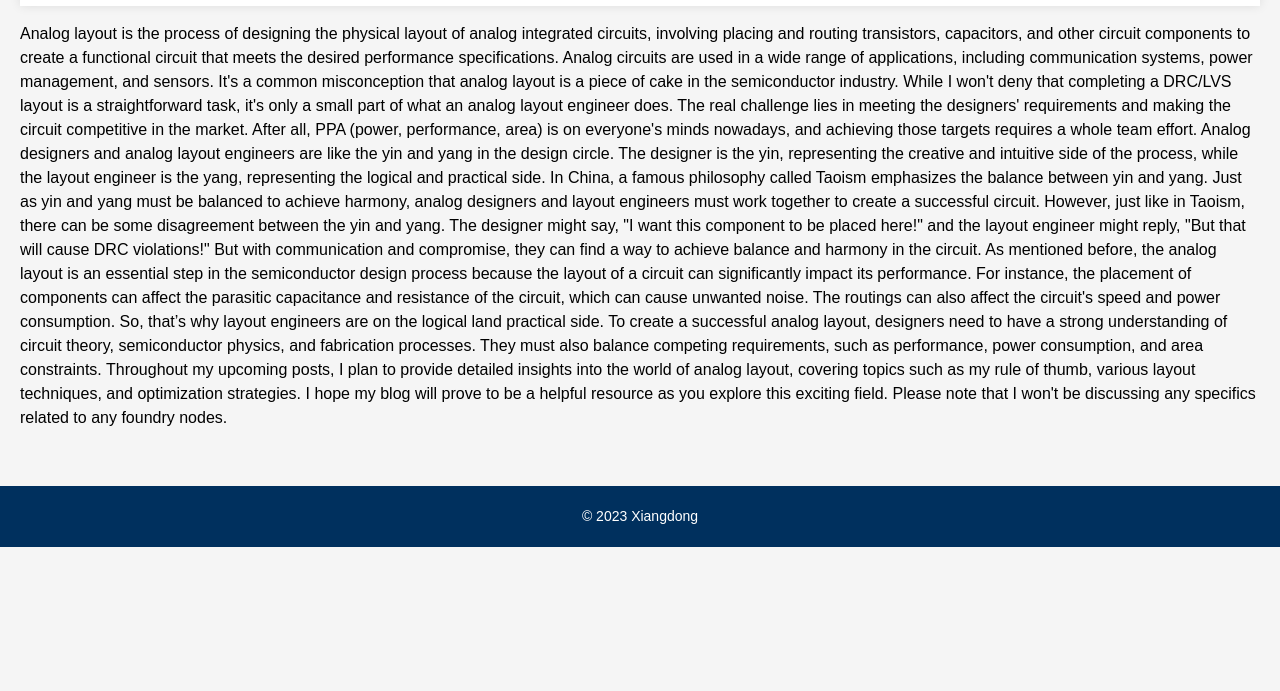
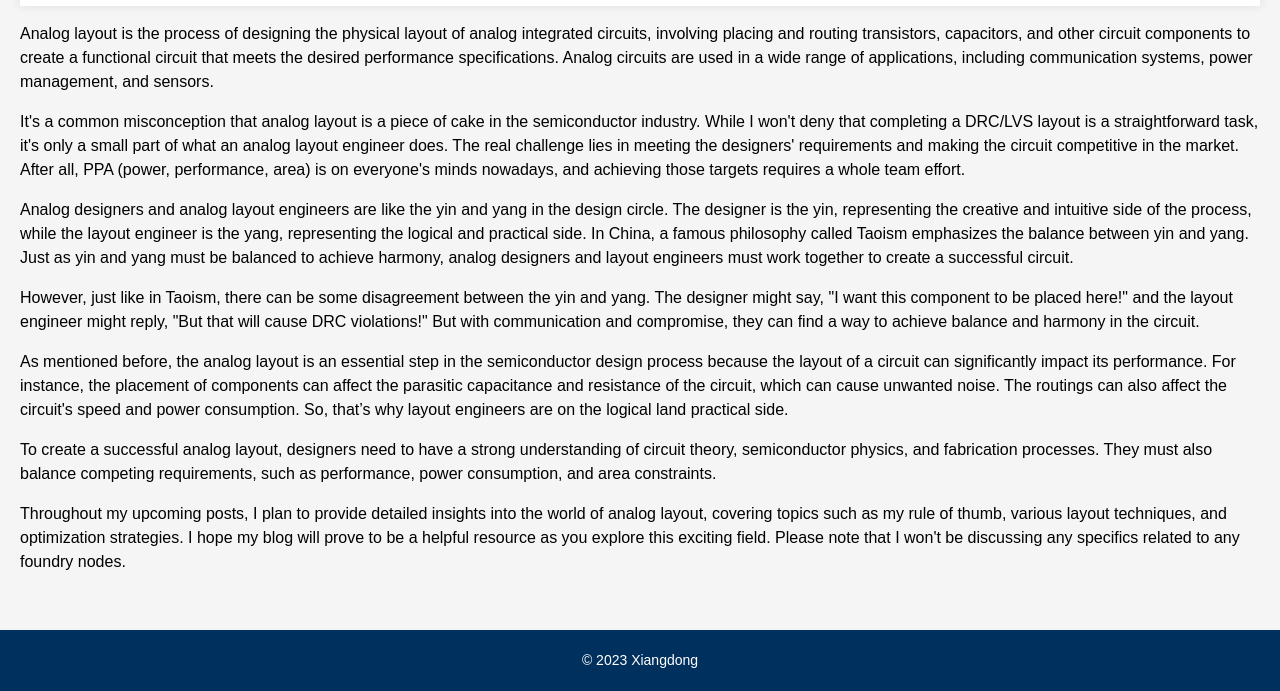
Before and after one commit to jxd1207/blog, a plain HTML site: page index.html in a window 1280 px wide. Shown: the part 197-888 px from the top of the page. Before the commit the page ends 800 px from the top, so only its background shows below. Drawn offline with Linux system fonts and the light colour scheme.

Commit message:
Update index.html

```diff
--- a/index.html
+++ b/index.html
@@ -24,20 +24,20 @@
                 <p class="post-meta">Posted on April 22, 2023 by Xiangdong Jia</p>
             </header>
             <div class="post-content">
-                <p>Analog layout is the process of designing the physical layout of analog integrated circuits, involving placing and routing transistors, capacitors, and other circuit components to create a functional circuit that meets the desired performance specifications. Analog circuits are used in a wide range of applications, including communication systems, power management, and sensors.
+                <p>Analog layout is the process of designing the physical layout of analog integrated circuits, involving placing and routing transistors, capacitors, and other circuit components to create a functional circuit that meets the desired performance specifications. Analog circuits are used in a wide range of applications, including communication systems, power management, and sensors. </p>
 
-                    It's a common misconception that analog layout is a piece of cake in the semiconductor industry. While I won't deny that completing a DRC/LVS layout is a straightforward task, it's only a small part of what an analog layout engineer does. The real challenge lies in meeting the designers' requirements and making the circuit competitive in the market. After all, PPA (power, performance, area) is on everyone's minds nowadays, and achieving those targets requires a whole team effort.
+                <p>It's a common misconception that analog layout is a piece of cake in the semiconductor industry. While I won't deny that completing a DRC/LVS layout is a straightforward task, it's only a small part of what an analog layout engineer does. The real challenge lies in meeting the designers' requirements and making the circuit competitive in the market. After all, PPA (power, performance, area) is on everyone's minds nowadays, and achieving those targets requires a whole team effort.</p>
 
-                    Analog designers and analog layout engineers are like the yin and yang in the design circle. The designer is the yin, representing the creative and intuitive side of the process, while the layout engineer is the yang, representing the logical and practical side. In China, a famous philosophy called Taoism emphasizes the balance between yin and yang. Just as yin and yang must be balanced to achieve harmony, analog designers and layout engineers must work together to create a successful circuit.
+                <p>Analog designers and analog layout engineers are like the yin and yang in the design circle. The designer is the yin, representing the creative and intuitive side of the process, while the layout engineer is the yang, representing the logical and practical side. In China, a famous philosophy called Taoism emphasizes the balance between yin and yang. Just as yin and yang must be balanced to achieve harmony, analog designers and layout engineers must work together to create a successful circuit.</p>
 
-                    However, just like in Taoism, there can be some disagreement between the yin and yang. The designer might say, "I want this component to be placed here!" and the layout engineer might reply, "But that will cause DRC violations!" But with communication and compromise, they can find a way to achieve balance and harmony in the circuit.
+                <p>However, just like in Taoism, there can be some disagreement between the yin and yang. The designer might say, "I want this component to be placed here!" and the layout engineer might reply, "But that will cause DRC violations!" But with communication and compromise, they can find a way to achieve balance and harmony in the circuit.</p>
 
-                    As mentioned before, the analog layout is an essential step in the semiconductor design process because the layout of a circuit can significantly impact its performance. For instance, the placement of components can affect the parasitic capacitance and resistance of the circuit, which can cause unwanted noise. The routings can also affect the circuit's speed and power consumption. So,  that’s why layout engineers are on the logical land practical side.
+                <p>As mentioned before, the analog layout is an essential step in the semiconductor design process because the layout of a circuit can significantly impact its performance. For instance, the placement of components can affect the parasitic capacitance and resistance of the circuit, which can cause unwanted noise. The routings can also affect the circuit's speed and power consumption. So,  that’s why layout engineers are on the logical land practical side.</p>
 
-                    To create a successful analog layout, designers need to have a strong understanding of circuit theory, semiconductor physics, and fabrication processes. They must also balance competing requirements, such as performance, power consumption, and area constraints.
+                <p>To create a successful analog layout, designers need to have a strong understanding of circuit theory, semiconductor physics, and fabrication processes. They must also balance competing requirements, such as performance, power consumption, and area constraints.</p>
 
-                    Throughout my upcoming posts, I plan to provide detailed insights into the world of analog layout, covering topics such as my rule of thumb, various layout techniques, and optimization strategies. I hope my blog will prove to be a helpful resource as you explore this exciting field. Please note that I won't be discussing any specifics related to any foundry nodes.
-</p>
+                <p>Throughout my upcoming posts, I plan to provide detailed insights into the world of analog layout, covering topics such as my rule of thumb, various layout techniques, and optimization strategies. I hope my blog will prove to be a helpful resource as you explore this exciting field. Please note that I won't be discussing any specifics related to any foundry nodes.</p>
+
                 </div>
         </article>
     </main>
```
